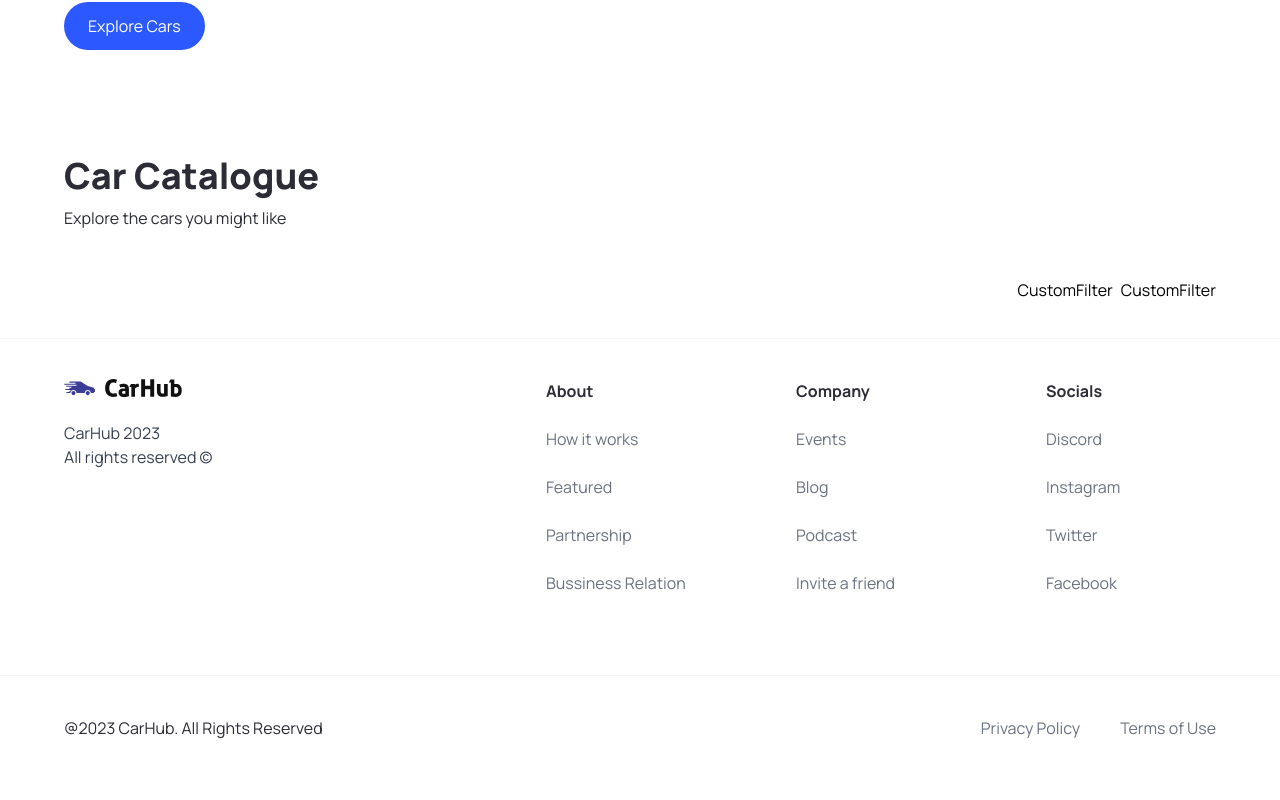
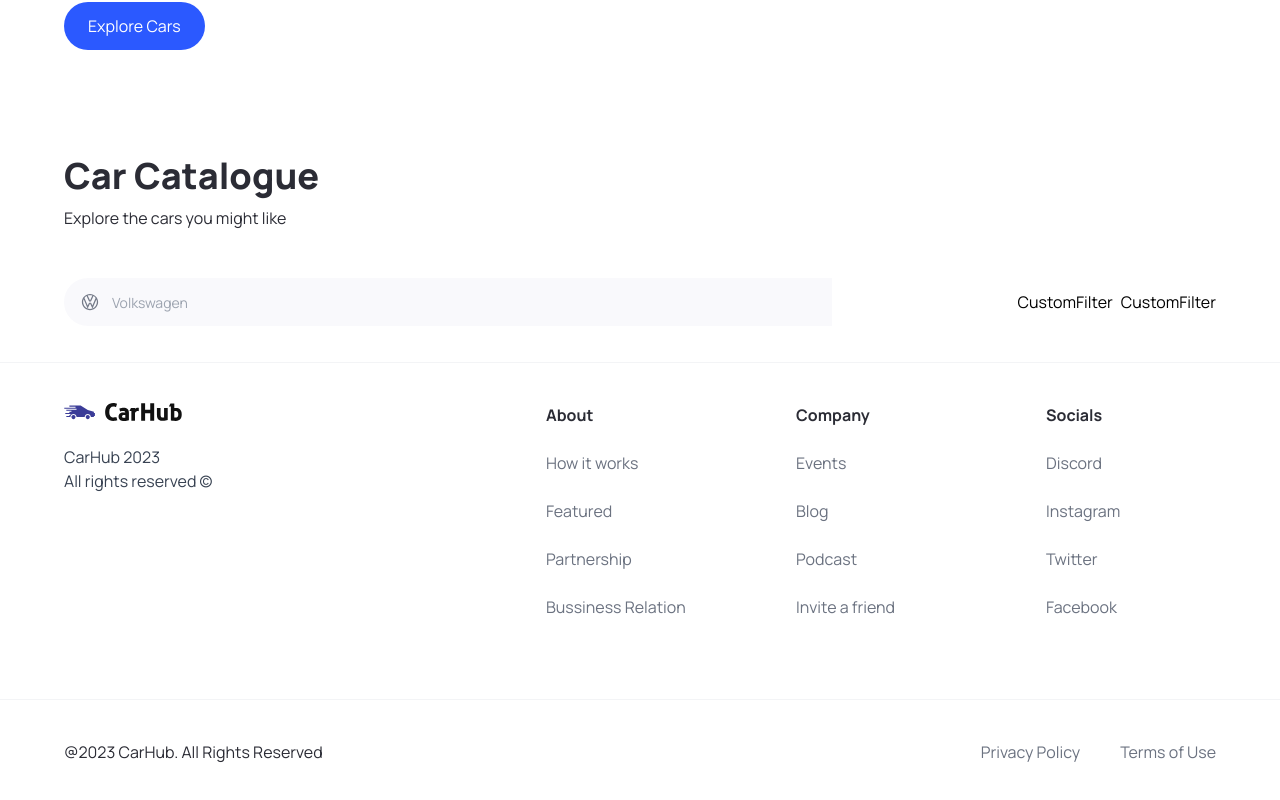
Before and after one commit to GreenEagleKing/car-showcase-nextjs, a Next.js app: page / in a window 1280 px wide. Shown: the part 708-1508 px from the top of the page. Built offline with nearby package versions, Linux system fonts and the light colour scheme.

Commit message:
Added search bar autocomplete

```diff
--- a/components/SearchManufacturer.tsx
+++ b/components/SearchManufacturer.tsx
@@ -1,7 +1,10 @@
 "use client"
 
+import Image from "next/image"
+import { useState, Fragment } from "react"
 import { Combobox, Transition } from "@headlessui/react"
 
+import { manufacturers } from "@/constants"
 import { SearchManufacturerProps } from "@/types"
 import React from "react"
 
@@ -9,10 +12,80 @@
   manufacturer,
   setManufacturer,
 }: SearchManufacturerProps) => {
+  const [query, setQuery] = useState("")
+
+  const filteredManufacturers =
+    query === ""
+      ? manufacturers
+      : manufacturers.filter((item) =>
+          item
+            .toLowerCase()
+            .replace(/\s+/g, "")
+            .includes(query.toLowerCase().replace(/\s+/g, ""))
+        )
+
   return (
     <div className="search-manufacturer">
-      <Combobox>
-        <div className="relative w-full"></div>
+      <Combobox value={manufacturer} onChange={setManufacturer}>
+        <div className="relative w-full">
+          <Combobox.Button className="absolute top-[14px]">
+            <Image
+              src="/car-logo.svg"
+              width={20}
+              height={20}
+              className="ml-4"
+              alt="Car Logo"
+            />
+          </Combobox.Button>
+
+          <Combobox.Input
+            className="search-manufacturer__input"
+            placeholder="Volkswagen"
+            displayValue={(manufacturer: string) => manufacturer}
+            onChange={(e) => setQuery(e.target.value)}
+          />
+
+          <Transition
+            as={Fragment}
+            leave="transition ease-in duration-100"
+            leaveFrom="opacity-100"
+            leaveTo="opacity-0"
+            afterLeave={() => setQuery("")}
+          >
+            <Combobox.Options>
+              {filteredManufacturers.map((item) => (
+                <Combobox.Option
+                  key={item}
+                  className={({ active }) =>
+                    `relative search-manufacturer__option ${
+                      active ? "bg-primary-blue text-white" : "text-gray-900"
+                    }`
+                  }
+                  value={item}
+                >
+                  {({ selected, active }) => (
+                    <>
+                      <span
+                        className={`block truncate ${
+                          selected ? "font-medium" : "font-normal"
+                        }`}
+                      >
+                        {item}
+                      </span>
+                      {selected ? (
+                        <span
+                          className={`absolute inset-y-0 left-0 flex items-center pl-3 ${
+                            active ? "text-white" : "text-pribg-primary-purple"
+                          }`}
+                        ></span>
+                      ) : null}
+                    </>
+                  )}
+                </Combobox.Option>
+              ))}
+            </Combobox.Options>
+          </Transition>
+        </div>
       </Combobox>
     </div>
   )
```
